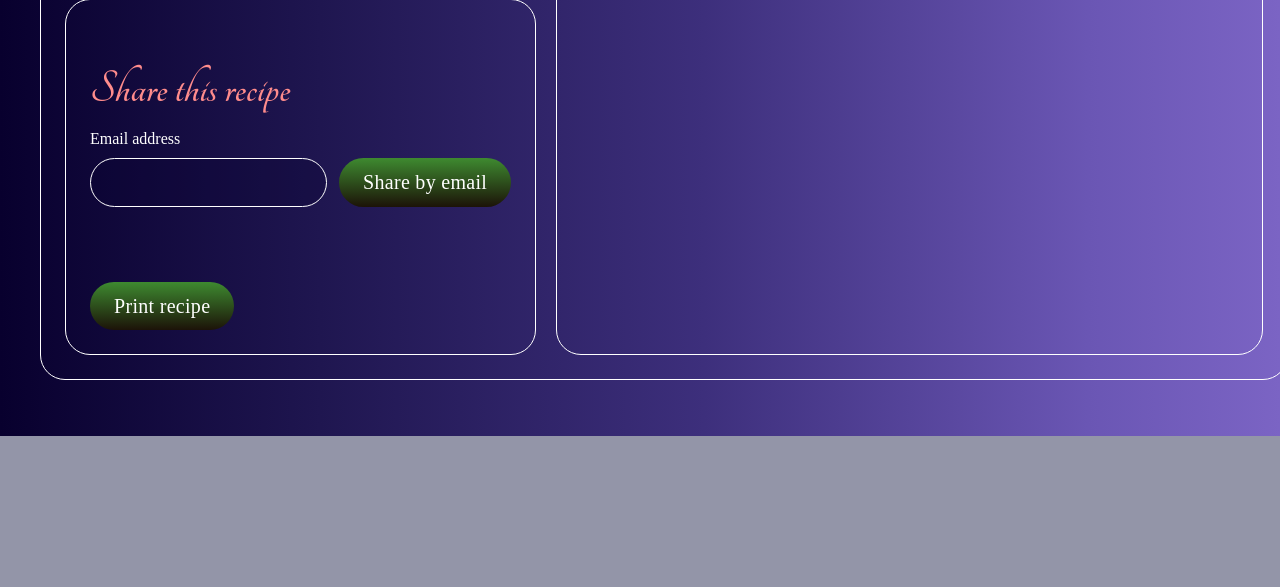
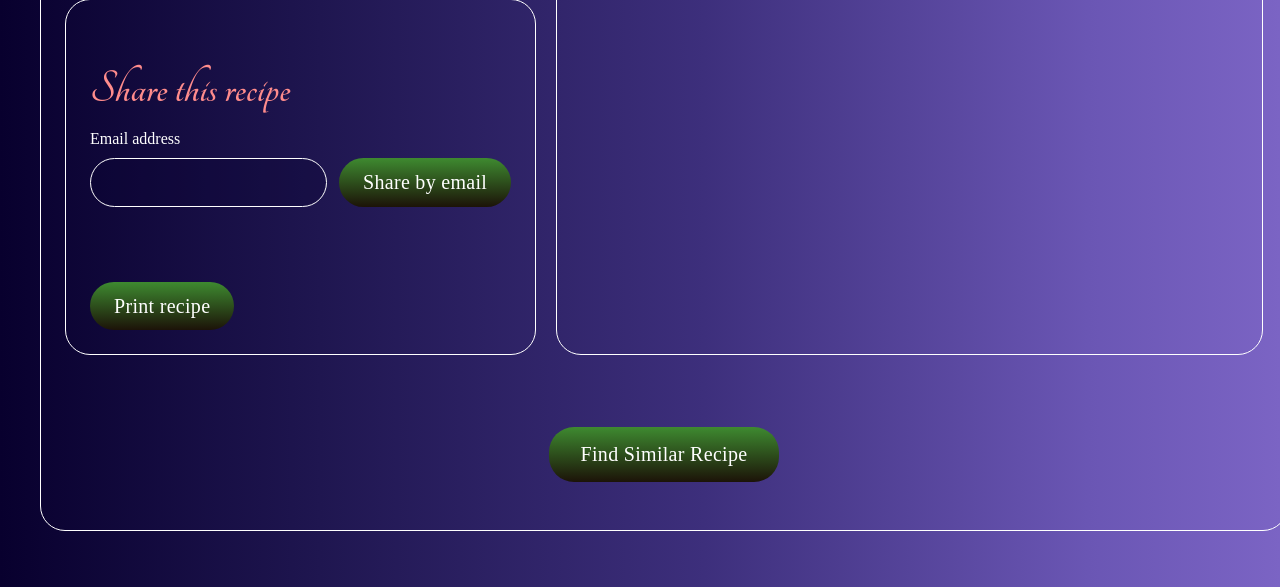
Before and after one commit to JoshTiff/hocus-coquus, a Spring Boot app: page /recipe/1 in a window 1280 px wide. Shown: the part 1136-1723 px from the top of the page. Before the commit the page ends 1572 px from the top, so only its background shows below. Run offline with Spring Boot 4, Linux system fonts and the light colour scheme; tables that the repository leaves empty hold one stand-in row (values such as "Sample post"); grey boxes marked "Sample" are stand-in pictures; some of the project's set-up classes (security, data sources, template engines, error pages and the like) are left out, and stand-ins take their place; some libraries are stand-ins or nearby versions; some web fonts are replaced.

Commit message:
Implemented Retrieve Recipe by Similar Ingredients Use Case
- Added `/recipe/similarto/{recipeId}` front-end endpoint to PageController.
- Added `/api/recipe/similarto/{recipeId}` REST endpoint to RecipeController.
- Added `getSimilarRecipe()` method to RecipeHandler.
- Added `getSimilarRecipes()` method to RecipeService.
- Add `findBySimilarIngredients()` method to RecipeRepository.
- Updated view-recipe.html and view-recipe.css to support new functionality.

```diff
--- a/src/main/java/com/hocuscoquus/hocuscoquus/config/SecurityConfig.java
+++ b/src/main/java/com/hocuscoquus/hocuscoquus/config/SecurityConfig.java
@@ -30,9 +30,11 @@ public class SecurityConfig {
 						"/images/**",
 						"/api/recipe/view-recipe",
 						"/api/recipe/view-recipe/*",
+						"/api/recipe/similarto/*",
 						"/view/random",
 						"/index",
 						"/recipe/*",
+						"/recipe/similarto/*",
 						"/api/recipe/*/print",
 						"/api/recipe/*/share/email",
 						"/search",
--- a/src/main/java/com/hocuscoquus/hocuscoquus/controller/PageController.java
+++ b/src/main/java/com/hocuscoquus/hocuscoquus/controller/PageController.java
@@ -1,22 +1,18 @@
 package com.hocuscoquus.hocuscoquus.controller;
 
-import java.time.LocalDate;
-import java.time.YearMonth;
-import java.util.ArrayList;
-import java.util.List;
-
+import com.hocuscoquus.hocuscoquus.entity.AccountDetails;
+import com.hocuscoquus.hocuscoquus.entity.Recipe;
+import com.hocuscoquus.hocuscoquus.model.IngredientCreateDto;
+import com.hocuscoquus.hocuscoquus.service.RecipeService;
 import org.springframework.http.HttpStatus;
 import org.springframework.security.core.annotation.AuthenticationPrincipal;
 import org.springframework.stereotype.Controller;
 import org.springframework.ui.Model;
 import org.springframework.web.bind.annotation.GetMapping;
 import org.springframework.web.bind.annotation.PathVariable;
-import org.springframework.web.bind.annotation.RequestParam;
 import org.springframework.web.bind.annotation.ResponseStatus;
 
-import com.hocuscoquus.hocuscoquus.entity.AccountDetails;
-import com.hocuscoquus.hocuscoquus.model.IngredientCreateDto;
-import com.hocuscoquus.hocuscoquus.service.RecipeService;
+import java.util.List;
 
 @Controller
 public class PageController {
@@ -79,6 +75,22 @@ public class PageController {
 		return "view-recipe";
 	}
 
+	@GetMapping("/recipe/similarto/{recipeId}")
+	public String viewRandomRecipe(@PathVariable long recipeId,
+								   @AuthenticationPrincipal AccountDetails account,
+								   Model model) {
+		List<Recipe> similarRecipes = recipeService.getSimilarRecipes(
+				recipeId, account == null ? null : account.getAccountId());
+		if (!similarRecipes.isEmpty()) {
+			model.addAttribute("recipe", similarRecipes.getFirst());
+		} else {
+			Recipe originalRecipe = recipeService.getRecipeByID(recipeId);
+			model.addAttribute("recipe", originalRecipe);
+			model.addAttribute("fail", "No similar recipes found! How unique.");
+		}
+		return "view-recipe";
+	}
+
 	@GetMapping("/login")
 	public String login() {
 		return "login";
--- a/src/main/resources/static/css/view-recipe.css
+++ b/src/main/resources/static/css/view-recipe.css
@@ -350,3 +350,20 @@
         justify-self: stretch;
     }
 }
+
+.fail {
+    min-height: 3rem;
+    line-height: 3rem;
+    color: var(--red);
+    font-size: var(--font-size-regular);
+    background: rgba(198, 29, 43, 1);
+    text-align: center;
+}
+
+.similar-recipes-button {
+    position: relative;
+    display: flex;
+    align-items: center;
+    justify-content: center;
+    padding: 1rem 2rem 3rem;
+}
--- a/src/main/resources/templates/view-recipe.html
+++ b/src/main/resources/templates/view-recipe.html
@@ -25,6 +25,7 @@
             <a class="recipe-back-link" th:href="@{/}">&larr; Back to recipes</a>
 
             <article class="recipe-view">
+                <div th:if="${fail}" class="fail" th:text="${fail}"></div>
                 <section class="recipe-hero">
                     <img class="recipe-hero-image"
                          th:if="${recipe.image != null and !#strings.isEmpty(recipe.image)}"
@@ -129,6 +130,11 @@
                         </p>
                     </section>
                 </div>
+                <div class="similar-recipes-button">
+                    <form action="#" th:action="@{/recipe/similarto/} + ${recipe.getRecipeId()}" method="get">
+                        <input type="submit" class="btn brew" value="Find Similar Recipe"/>
+                    </form>
+                </div>
             </article>
         </main>
         <script>
```
Also changed, not shown: src/main/java/com/hocuscoquus/hocuscoquus/controller/RecipeController.java (+17 -14 lines), src/main/java/com/hocuscoquus/hocuscoquus/handler/RecipeHandler.java (+13 -5 lines), src/main/java/com/hocuscoquus/hocuscoquus/repository/RecipeRepository.java (+32 -12 lines), src/main/java/com/hocuscoquus/hocuscoquus/service/RecipeService.java (+28 -31 lines).
